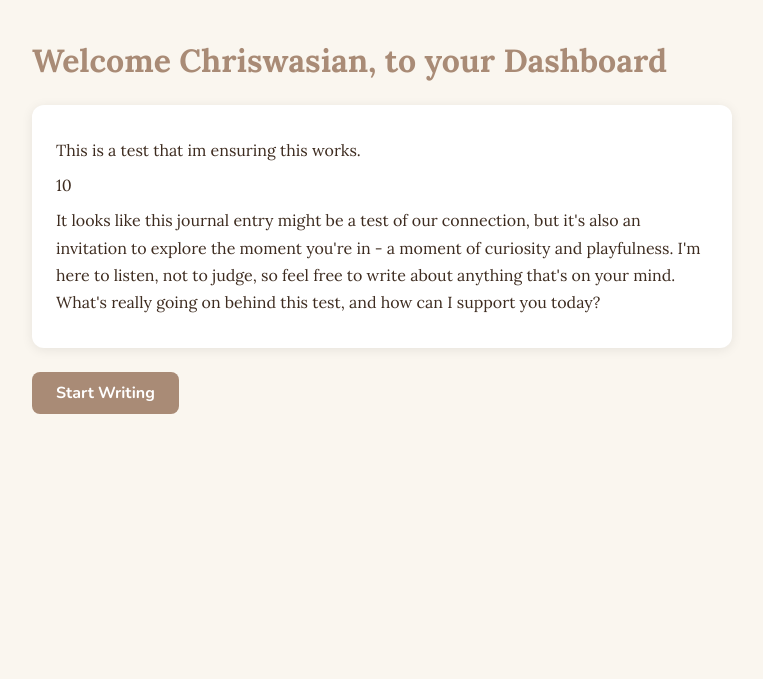
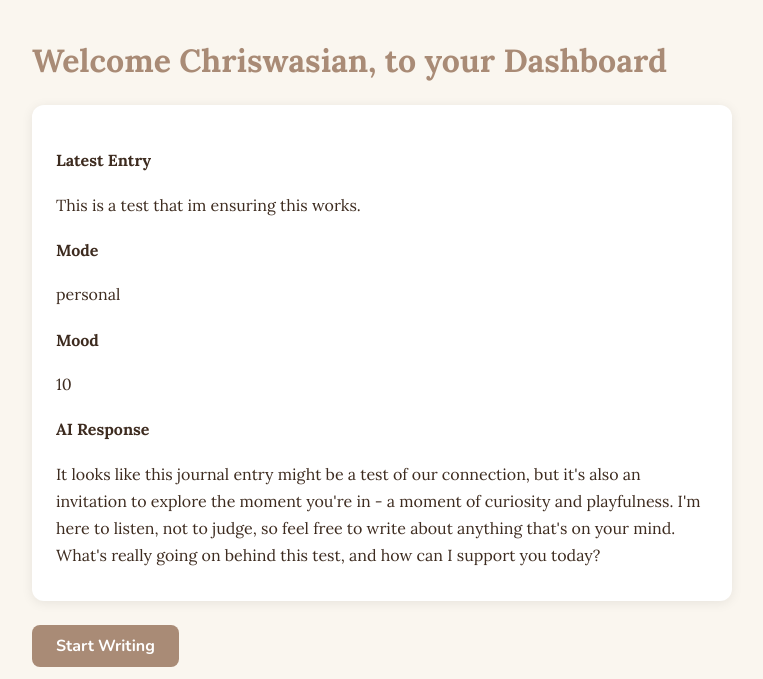
Before and after one commit to Chriswasian/clarity, a Flask app: page /dashboard in a window 1280 px wide. Shown: the part 50-729 px from the top of the page, without its empty margins (258-1021 px from the left). Run offline with Flask 3, Linux system fonts and the light colour scheme; a user stored in the database is signed in.

Commit message:
Added header elements and titles to the dashboard lastest entry section

```diff
--- a/templates/dashboard.html
+++ b/templates/dashboard.html
@@ -4,8 +4,13 @@
 <h1>Welcome {{ current_user.username }}, to your Dashboard</h1>
 {% if latest_entry %}
 <div class="entry-card">
+    <h4>Latest Entry</h4>
     <p>{{ latest_entry.content }}</p>
+    <h4>Mode</h4>
+    <p>{{ latest_entry.mode }}</p>
+    <h4>Mood</h4>
     <p>{{ latest_entry.mood }}</p>
+    <h4>AI Response</h4>
     <p>{{ latest_entry.ai }}</p>
 </div>
 {% else %}
```
